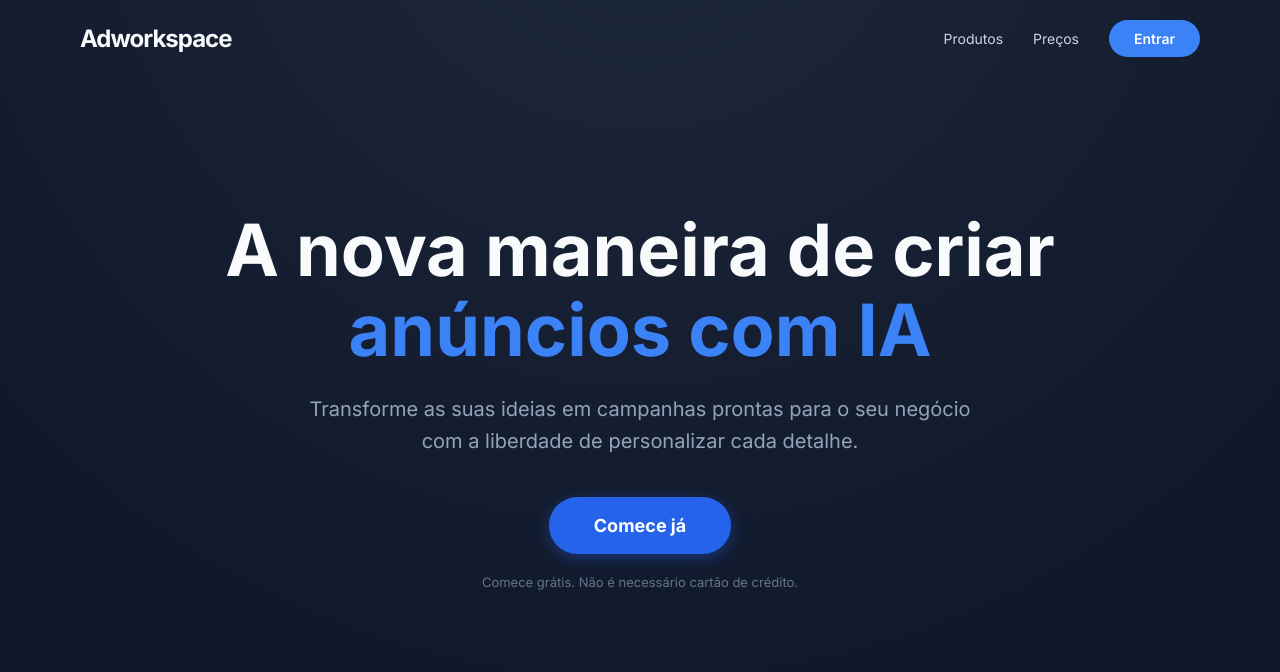
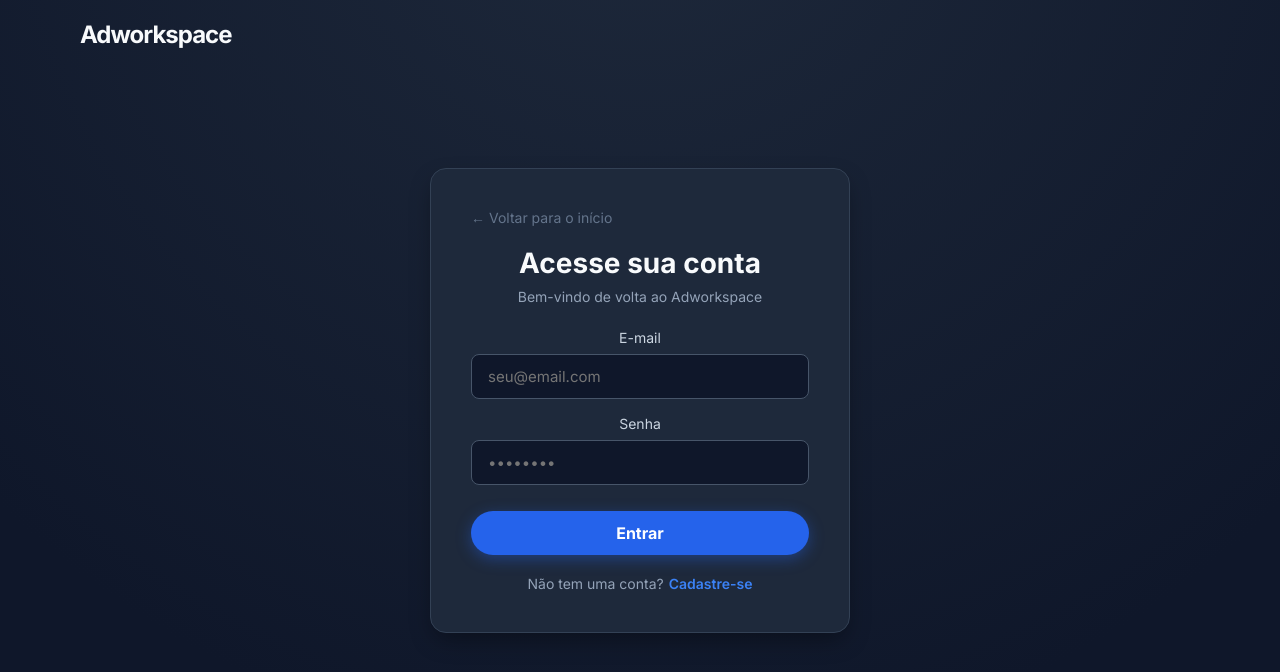
Before and after one commit to victorccunha2013-hub/sistema-anuncios-ia, a React (Vite) app in the folder frontend/: page / in a window 1280 px wide. Both pictures are taken after a click on the button "Entrar". Shown: the top 672 px of the page. Built offline with nearby package versions, Linux system fonts and the light colour scheme.

Commit message:
feat: adicionando telas de login e cadastro com navegacao fluida

```diff
--- a/frontend/src/App.jsx
+++ b/frontend/src/App.jsx
@@ -1,44 +1,163 @@
-import React from 'react'
+import React, { useState } from 'react'
 import './index.css'
 
 function App() {
+  // Estado para controlar qual tela está ativa: 'home', 'login' ou 'register'
+  const [currentScreen, setCurrentScreen] = useState('home')
+
+  // Estados para os campos do formulário
+  const [email, setEmail] = useState('')
+  const [password, setPassword] = useState('')
+  const [name, setName] = useState('')
+
+  const handleAuthSubmit = (e) => {
+    e.preventDefault()
+    // Aqui no futuro conectaremos a API do backend
+    alert(`Dados enviados para a tela de ${currentScreen === 'login' ? 'Login' : 'Cadastro'}!`)
+  }
+
   return (
     <div>
       <div className="bg-gradient"></div>
 
-      {/* NAVBAR SUPERIOR */}
+      {/* NAVBAR SUPERIOR - Visível em todas as telas ou clicável para voltar */}
       <nav className="navbar">
-        <div className="brand">
+        <div className="brand" style={{ cursor: 'pointer' }} onClick={() => setCurrentScreen('home')}>
           Adworkspace
         </div>
 
+        {currentScreen === 'home' && (
           <div className="nav-links">
             <a href="#" className="nav-link">Produtos</a>
             <a href="#" className="nav-link">Preços</a>
-          <button className="btn btn-primary">
+            <button className="btn btn-primary" onClick={() => setCurrentScreen('login')}>
               Entrar
             </button>
           </div>
+        )}
       </nav>
 
-      {/* HERO SECTION CENTRAL */}
+      {/* RENDERIZAÇÃO CONDICIONAL DE TELAS */}
       <main className="hero-container">
+
+        {/* 1. TELA PRINCIPAL (HOME) */}
+        {currentScreen === 'home' && (
+          <>
             <h1 className="hero-title">
               A nova maneira de criar <br />
               <span className="text-blue">anúncios com IA</span>
             </h1>
-
             <p className="hero-subtitle">
               Transforme as suas ideias em campanhas prontas para o seu negócio com a liberdade de personalizar cada detalhe.
             </p>
-
-        <button className="btn btn-large">
+            <button className="btn btn-large" onClick={() => setCurrentScreen('register')}>
               Comece já
             </button>
-
             <p className="footer-text">
               Comece grátis. Não é necessário cartão de crédito.
             </p>
+          </>
+        )}
+
+        {/* 2. TELA DE LOGIN */}
+        {currentScreen === 'login' && (
+          <div className="auth-container">
+            <button className="btn-back" onClick={() => setCurrentScreen('home')}>
+              ← Voltar para o início
+            </button>
+            <h2 className="auth-title">Acesse sua conta</h2>
+            <p className="auth-subtitle">Bem-vindo de volta ao Adworkspace</p>
+
+            <form onSubmit={handleAuthSubmit}>
+              <div className="form-group">
+                <label>E-mail</label>
+                <input
+                  type="email"
+                  className="form-input"
+                  placeholder="seu@email.com"
+                  value={email}
+                  onChange={(e) => setEmail(e.target.value)}
+                  required
+                />
+              </div>
+              <div className="form-group">
+                <label>Senha</label>
+                <input
+                  type="password"
+                  className="form-input"
+                  placeholder="••••••••"
+                  value={password}
+                  onChange={(e) => setPassword(e.target.value)}
+                  required
+                />
+              </div>
+              <button type="submit" className="btn btn-large" style={{ width: '100%', padding: '12px', fontSize: '16px', marginTop: '10px' }}>
+                Entrar
+              </button>
+            </form>
+
+            <p className="auth-switch">
+              Não tem uma conta?
+              <span className="auth-link" onClick={() => setCurrentScreen('register')}>Cadastre-se</span>
+            </p>
+          </div>
+        )}
+
+        {/* 3. TELA DE CADASTRO (CRIAR CONTA) */}
+        {currentScreen === 'register' && (
+          <div className="auth-container">
+            <button className="btn-back" onClick={() => setCurrentScreen('home')}>
+              ← Voltar para o início
+            </button>
+            <h2 className="auth-title">Crie sua conta</h2>
+            <p className="auth-subtitle">Comece a gerar anúncios com IA gratuitamente</p>
+
+            <form onSubmit={handleAuthSubmit}>
+              <div className="form-group">
+                <label>Nome Completo</label>
+                <input
+                  type="text"
+                  className="form-input"
+                  placeholder="Seu nome"
+                  value={name}
+                  onChange={(e) => setName(e.target.value)}
+                  required
+                />
+              </div>
+              <div className="form-group">
+                <label>E-mail</label>
+                <input
+                  type="email"
+                  className="form-input"
+                  placeholder="seu@email.com"
+                  value={email}
+                  onChange={(e) => setEmail(e.target.value)}
+                  required
+                />
+              </div>
+              <div className="form-group">
+                <label>Senha</label>
+                <input
+                  type="password"
+                  className="form-input"
+                  placeholder="Crie uma senha forte"
+                  value={password}
+                  onChange={(e) => setPassword(e.target.value)}
+                  required
+                />
+              </div>
+              <button type="submit" className="btn btn-large" style={{ width: '100%', padding: '12px', fontSize: '16px', marginTop: '10px' }}>
+                Criar Conta
+              </button>
+            </form>
+
+            <p className="auth-switch">
+              Já possui uma conta?
+              <span className="auth-link" onClick={() => setCurrentScreen('login')}>Fazer Login</span>
+            </p>
+          </div>
+        )}
+
       </main>
     </div>
   )
--- a/frontend/src/index.css
+++ b/frontend/src/index.css
@@ -143,3 +143,98 @@
   box-shadow: 0 6px 20px rgba(37, 99, 235, 0.6);
   transform: translateY(-2px);
 }
+/* Container do Formulário (Modal/Card) */
+.auth-container {
+  background-color: #1e293b;
+  padding: 40px;
+  border-radius: 16px;
+  border: 1px solid #334155;
+  width: 100%;
+  max-width: 420px;
+  box-shadow: 0 10px 25px -5px rgba(0, 0, 0, 0.4);
+  animation: fadeIn 0.3s ease-in-out;
+}
+
+@keyframes fadeIn {
+  from { opacity: 0; transform: translateY(10px); }
+  to { opacity: 1; transform: translateY(0); }
+}
+
+.auth-title {
+  font-size: 28px;
+  font-weight: 700;
+  margin-bottom: 8px;
+  text-align: center;
+}
+
+.auth-subtitle {
+  color: #94a3b8;
+  font-size: 14px;
+  margin-bottom: 24px;
+  text-align: center;
+}
+
+.form-group {
+  display: flex;
+  flex-direction: column;
+  gap: 8px;
+  margin-bottom: 16px;
+}
+
+.form-group label {
+  font-size: 14px;
+  font-weight: 500;
+  color: #cbd5e1;
+}
+
+.form-input {
+  padding: 12px 16px;
+  border-radius: 8px;
+  border: 1px solid #475569;
+  background-color: #0f172a;
+  color: #ffffff;
+  font-size: 15px;
+  outline: none;
+  transition: border-color 0.2s;
+}
+
+.form-input:focus {
+  border-color: #3b82f6;
+}
+
+.auth-switch {
+  margin-top: 20px;
+  font-size: 14px;
+  color: #94a3b8;
+  text-align: center;
+}
+
+.auth-link {
+  color: #3b82f6;
+  text-decoration: none;
+  font-weight: 600;
+  cursor: pointer;
+  margin-left: 5px;
+}
+
+.auth-link:hover {
+  text-decoration: underline;
+}
+
+/* Botão de Voltar para a Home */
+.btn-back {
+  background: none;
+  border: none;
+  color: #64748b;
+  cursor: pointer;
+  font-size: 14px;
+  margin-bottom: 20px;
+  display: flex;
+  align-items: center;
+  gap: 5px;
+  transition: color 0.2s;
+}
+
+.btn-back:hover {
+  color: #cbd5e1;
+}
```
Lines whose indentation alone changed are shown as unchanged.
